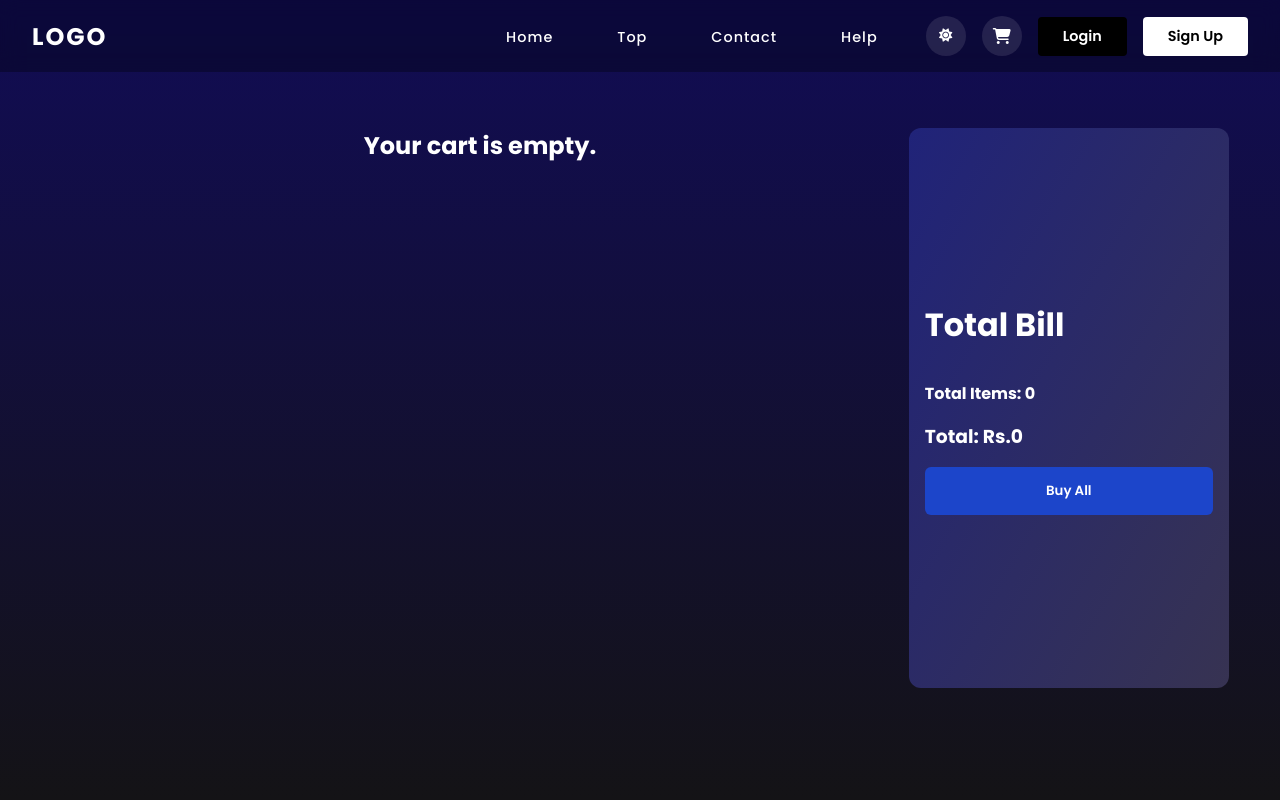
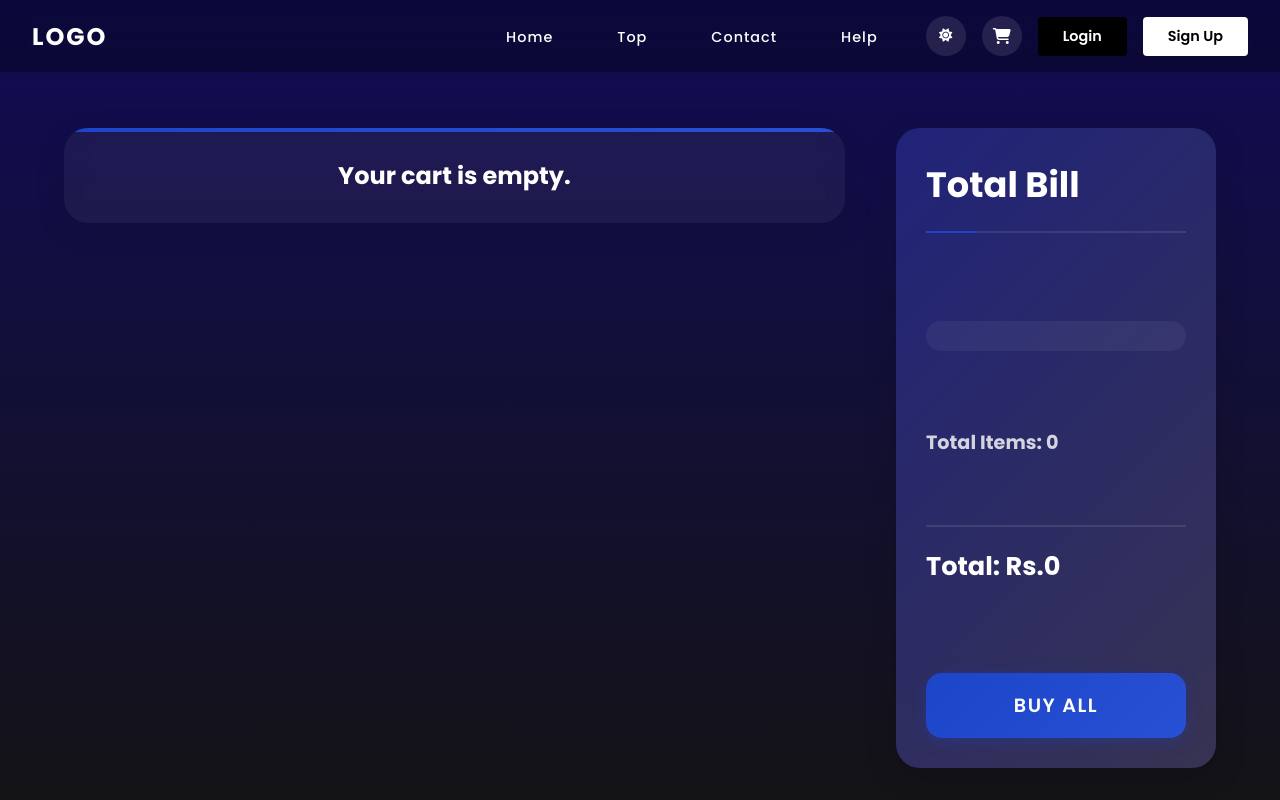
Before and after one commit to yasirakhlaque/React-E-Commerce, a React (Vite) app: page /cart in a window 1280 px wide. Shown: the top 800 px of the page. Built offline with nearby package versions, Linux system fonts and the light colour scheme; a web font is replaced by a local one.

Commit message:
improved cart ui

```diff
--- a/src/styles/Cart.css
+++ b/src/styles/Cart.css
@@ -1,9 +1,10 @@
 .cart{
     background: linear-gradient(to top, #141316, #110c55);
     min-height: 100vh;
-    padding-top: 16vh;
+    padding: 16vh 5vw 4vh 5vw;
     display: flex;
-    justify-content: center;
+    justify-content: space-between;
+    gap: 4vw;
 }
 
 .cart.light{
@@ -11,37 +12,113 @@
 }
 
 .cart-items{
-    min-width: 67vw;
+    flex: 1.2;
+    min-width: 60vw;
     text-align: center;
     color: white;
+    display: flex;
+    flex-direction: column;
+    gap: 25px;
+    height: fit-content;
+    padding: 30px;
+    background: rgba(255, 255, 255, 0.05);
+    backdrop-filter: blur(10px);
+    border-radius: 24px;
+    box-shadow: 0 8px 32px rgba(0, 0, 0, 0.1);
+    position: relative;
+    overflow: hidden;
+}
+
+.cart-items::before {
+    content: '';
+    position: absolute;
+    top: 0;
+    left: 0;
+    right: 0;
+    height: 4px;
+    background: linear-gradient(90deg, #1c45ca, #2850d5);
+    border-radius: 24px 24px 0 0;
+}
+
+.cart.light .cart-items {
+    background: rgba(255, 255, 255, 0.2);
+    box-shadow: 0 8px 32px rgba(0, 0, 0, 0.05);
 }
 
 /* bill styles  */
 
 .total-bill{
     display: flex;
-    justify-content: center;
+    justify-content: space-between;
     flex-direction: column;
-    background: linear-gradient(to bottom right, #202379, #373352);
-    height: 70vh;
-    border-radius: 12px;
+    background: linear-gradient(135deg, #202379, #373352);
+    min-height: 70vh;
+    border-radius: 24px;
     color: white;
     gap: 2vh;
-    padding: 2vh;
+    padding: 30px;
     text-align: left;
     min-width: 25vw;
+    box-shadow: 0 8px 32px rgba(0, 0, 0, 0.15);
+    position: sticky;
+    top: 16vh;
+    transition: transform 0.3s ease;
+}
+
+.total-bill:hover {
+    transform: translateY(-5px);
 }
 
 .cart.light .total-bill{
-    background: linear-gradient(180deg, #fcfcfc 0%, #a1a1ad 100%);
+    background: linear-gradient(135deg, #fcfcfc, #a1a1ad);
     color: black;
+    box-shadow: 0 8px 32px rgba(0, 0, 0, 0.08);
+}
+
+.total-bill h1 {
+    font-size: 2.2em;
+    margin-bottom: 25px;
+    border-bottom: 2px solid rgba(255, 255, 255, 0.1);
+    padding-bottom: 20px;
+    position: relative;
+    display: inline-block;
+}
+
+.total-bill h1::after {
+    content: '';
+    position: absolute;
+    bottom: -2px;
+    left: 0;
+    width: 50px;
+    height: 2px;
+    background: #1c45ca;
+    border-radius: 2px;
+}
+
+.cart.light .total-bill h1 {
+    border-bottom: 2px solid rgba(0, 0, 0, 0.1);
 }
 
 .total-bill ul {
     list-style: none;
     text-align: left;
-    max-height: 55vh;
-    overflow: auto;
+    max-height: 45vh;
+    overflow-y: auto;
+    padding: 15px;
+    margin: 15px 0;
+    scrollbar-width: thin;
+    scrollbar-color: rgba(255, 255, 255, 0.3) transparent;
+    background: rgba(255, 255, 255, 0.05);
+    border-radius: 16px;
+}
+
+.total-bill ul::-webkit-scrollbar {
+    width: 6px;
+}
+
+.total-bill ul::-webkit-scrollbar-thumb {
+    background-color: rgba(255, 255, 255, 0.3);
+    border-radius: 3px;
 }
 
 .total-bill ul li{
@@ -49,23 +126,125 @@
     justify-content: space-between;
     align-items: center;
     gap:2vh;
-    border-bottom: 1px solid grey;
+    border-bottom: 1px solid rgba(255, 255, 255, 0.1);
+    padding: 15px 10px;
+    transition: all 0.3s ease;
+    border-radius: 8px;
+    margin-bottom: 5px;
+}
+
+.cart.light .total-bill ul li {
+    border-bottom: 1px solid rgba(0, 0, 0, 0.1);
+}
+
+.total-bill ul li:hover {
+    background: rgba(255, 255, 255, 0.1);
+    transform: translateX(5px);
+    box-shadow: 0 4px 12px rgba(0, 0, 0, 0.1);
+}
+
+.total-bill ul li i {
+    color: #1c45ca;
+    margin-right: 10px;
+    font-size: 1.2em;
+}
+
+.cart.light .total-bill ul li i {
+    color: #2850d5;
+}
+
+.total-bill h4 {
+    font-size: 1.2em;
+    margin-top: 15px;
+    color: rgba(255, 255, 255, 0.8);
+}
+
+.total-bill h3 {
+    font-size: 1.6em;
+    margin: 20px 0;
+    padding: 20px 0;
+    border-top: 2px solid rgba(255, 255, 255, 0.1);
+    display: flex;
+    justify-content: space-between;
+    align-items: center;
+}
+
+.cart.light .total-bill h3 {
+    border-top: 2px solid rgba(0, 0, 0, 0.1);
 }
 
 .buy{
     border: none;
-    background-color: #1c45ca;
+    background: linear-gradient(135deg, #1c45ca, #2850d5);
     color: white;
     font-weight: 600;
-    height: 6vh;
-    border-radius: 6px;
+    padding: 18px;
+    border-radius: 16px;
+    font-size: 1.2em;
+    cursor: pointer;
+    transition: all 0.3s ease;
+    text-transform: uppercase;
+    letter-spacing: 1.5px;
+    box-shadow: 0 4px 15px rgba(28, 69, 202, 0.3);
+    position: relative;
+    overflow: hidden;
+}
+
+.buy::before {
+    content: '';
+    position: absolute;
+    top: 0;
+    left: -100%;
+    width: 100%;
+    height: 100%;
+    background: linear-gradient(
+        90deg,
+        transparent,
+        rgba(255, 255, 255, 0.2),
+        transparent
+    );
+    transition: 0.5s;
+}
+
+.buy:hover {
+    transform: translateY(-3px);
+    box-shadow: 0 6px 20px rgba(28, 69, 202, 0.4);
+}
+
+.buy:hover::before {
+    left: 100%;
+}
+
+.buy:active {
+    transform: translateY(1px);
 }
 
 @media (max-width:768px) {
     .cart{
         flex-direction: column;
+        padding: 16vh 20px 4vh 20px;
+        gap: 25px;
     }
-    .total-bill{
-        margin: 4vh;
+    .cart-items {
+        min-width: unset;
+        width: 100%;
+        padding: 20px;
+    }
+    .total-bill {
+        width: 100%;
+        margin: 0;
+        position: static;
+        min-height: unset;
+        padding: 25px;
+    }
+    .total-bill ul {
+        max-height: 35vh;
+        padding: 10px;
+    }
+    .total-bill h1 {
+        font-size: 1.8em;
+    }
+    .total-bill h3 {
+        font-size: 1.4em;
     }
 }
--- a/src/styles/CartCard.css
+++ b/src/styles/CartCard.css
@@ -1,46 +1,152 @@
-.cart-card{
+.cart-card {
     height: 25vh;
-    width: 70vw;
-    background: linear-gradient(to bottom right, #202379, #373352);
+    width: 100%;
+    background: linear-gradient(135deg, #202379, #373352);
     color: white;
-    box-shadow: 4px 4px 16px black;
+    box-shadow: 0 4px 20px rgba(0, 0, 0, 0.15);
     display: flex;
     justify-content: space-between;
     align-items: center;
-    margin: 1vh;
-    padding: 2vh;
-    border-radius: 10px;
+    margin: 10px 0;
+    padding: 20px;
+    border-radius: 16px;
+    transition: all 0.3s ease;
+    position: relative;
+    overflow: hidden;
 }
 
-.cart-card.light{
-    background: linear-gradient(180deg, #fcfcfc 0%, #a1a1ad 100%);
-    color: black;
+.cart-card::before {
+    content: '';
+    position: absolute;
+    top: 0;
+    left: 0;
+    right: 0;
+    height: 3px;
+    background: linear-gradient(90deg, #1c45ca, #2850d5);
+    border-radius: 16px 16px 0 0;
 }
 
-.cart-item-img{
+.cart-card.light {
+    background: linear-gradient(135deg, #fcfcfc, #a1a1ad);
+    color: black;
+    box-shadow: 0 4px 20px rgba(0, 0, 0, 0.08);
+}
+
+.cart-card:hover {
+    transform: translateY(-3px);
+    box-shadow: 0 8px 25px rgba(0, 0, 0, 0.2);
+}
+
+.cart-item-img {
     height: 23vh;
     width: 23vw;
+    border-radius: 12px;
+    overflow: hidden;
+    box-shadow: 0 4px 12px rgba(0, 0, 0, 0.1);
+    transition: transform 0.3s ease;
 }
 
-.cart-item-img img{
+.cart-item-img:hover {
+    transform: scale(1.02);
+}
+
+.cart-item-img img {
     height: 100%;
     width: 100%;
     object-fit: cover;
-    border-radius: 10px;
+    border-radius: 12px;
+    transition: transform 0.3s ease;
 }
 
-.delete{
-    width: 7vh;
-    height: 7vh;
+.cart-item-details {
+    flex: 1;
+    padding: 0 20px;
+    display: flex;
+    flex-direction: column;
+    gap: 10px;
+}
+
+.cart-item-details h3 {
+    font-size: 1.4em;
+    margin: 0;
+    color: rgba(255, 255, 255, 0.9);
+}
+
+.cart.light .cart-item-details h3 {
+    color: rgba(0, 0, 0, 0.9);
+}
+
+.cart-item-details p {
+    font-size: 1.1em;
+    margin: 0;
+    color: rgba(255, 255, 255, 0.7);
+    line-height: 1.5;
+}
+
+.cart.light .cart-item-details p {
+    color: rgba(0, 0, 0, 0.7);
+}
+
+.cart-options {
+    display: flex;
+    align-items: center;
+    gap: 15px;
+}
+
+.delete {
+    width: 45px;
+    height: 45px;
     border: none;
-    background-color: #ff0000b9;
+    background: linear-gradient(135deg, #ff4444, #ff0000);
     color: white;
     border-radius: 50%;
+    cursor: pointer;
+    transition: all 0.3s ease;
+    display: flex;
+    align-items: center;
+    justify-content: center;
+    font-size: 1.2em;
+    box-shadow: 0 4px 12px rgba(255, 0, 0, 0.2);
 }
 
-@media (max-width:768px) {
-    .cart-card{
-        width: 95vw;
-        font-size: .8rem;
+.delete:hover {
+    transform: scale(1.1);
+    box-shadow: 0 6px 15px rgba(255, 0, 0, 0.3);
+}
+
+.delete:active {
+    transform: scale(0.95);
+}
+
+@media (max-width: 768px) {
+    .cart-card {
+        width: 100%;
+        height: auto;
+        padding: 15px;
+        flex-direction: column;
+        gap: 15px;
+    }
+
+    .cart-item-img {
+        width: 100%;
+        height: 200px;
+    }
+
+    .cart-item-details {
+        padding: 10px 0;
+        text-align: center;
+    }
+
+    .cart-item-details h3 {
+        font-size: 1.2em;
+    }
+
+    .cart-item-details p {
+        font-size: 1em;
+    }
+
+    .cart-options {
+        width: 100%;
+        justify-content: center;
     }
 }
```
